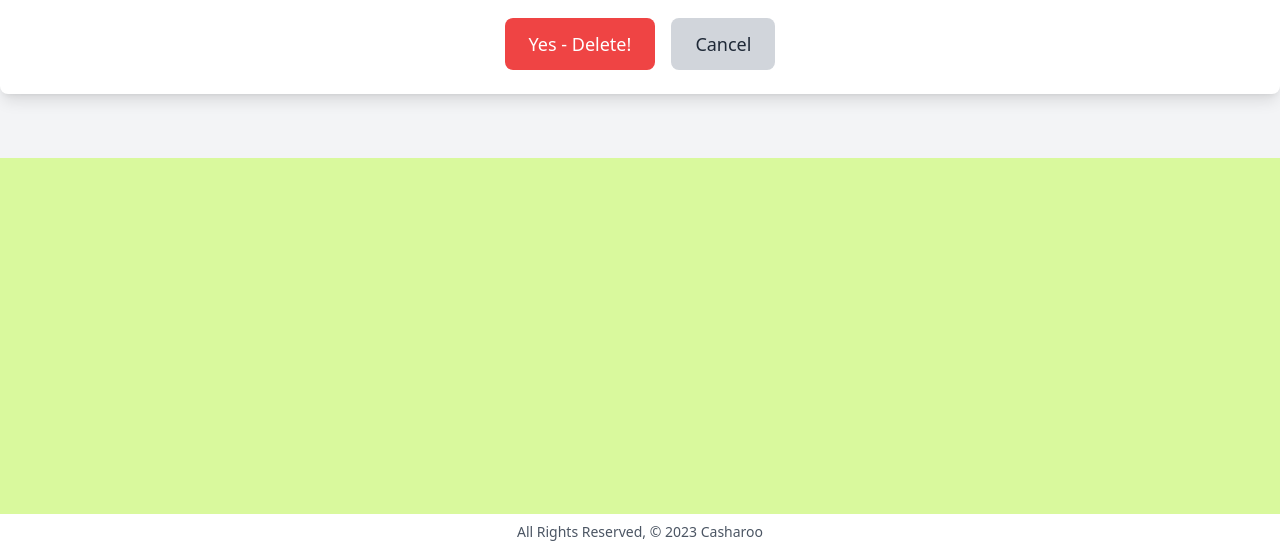
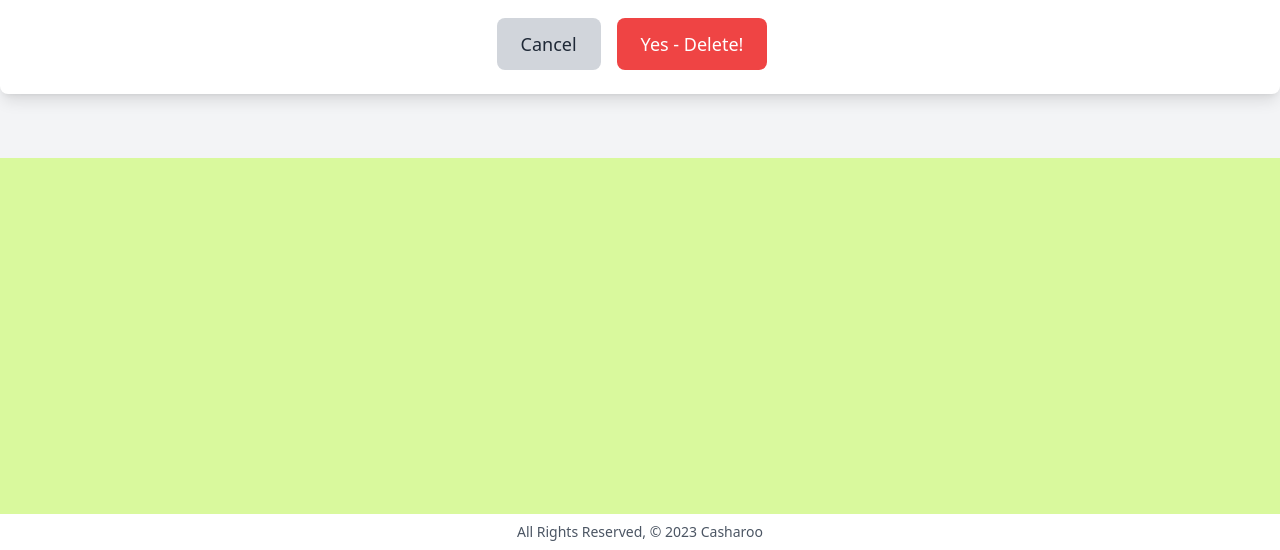
Before and after one commit to pkeen/casharoo, a Django app: page /accounts/1/transaction/1/1/delete/ in a window 1280 px wide. Shown: the part 250-800 px from the top of the page. Run offline with Django 4.2, Linux system fonts and the light colour scheme; a user stored in the database is signed in; tables that the repository leaves empty hold one stand-in row (values such as "Sample post"); style sheets or scripts are compiled from the project's sources; some libraries are stand-ins or nearby versions.

Commit message:
edit and delete buttons now work

```diff
--- a/main_app/static/css/output.css
+++ b/main_app/static/css/output.css
@@ -567,6 +567,10 @@ video {
 }
 .m-5 {
   margin: 1.25rem;
+}
+.mx-4 {
+  margin-left: 1rem;
+  margin-right: 1rem;
 }
 .mx-auto {
   margin-left: auto;
--- a/main_app/templates/base.html
+++ b/main_app/templates/base.html
@@ -8,8 +8,6 @@
 <head>
     <meta charset="UTF-8">
     <meta name="viewport" content="width=device-width, initial-scale=1.0">
-    <!-- <script src="https://cdn.tailwindcss.com"></script> -->
-    <link rel="stylesheet" href = {% static "css/style.css" %}>
     <link href="{% static 'css/output.css' %}" rel="stylesheet">
     <script src="https://cdn.jsdelivr.net/npm/chart.js"></script>
     <title>Casharoo</title>
--- a/main_app/templates/home.html
+++ b/main_app/templates/home.html
@@ -46,7 +46,7 @@
                             <a class="invisible group-hover:visible btn-main-sm"
                                 href="/accounts/{{transaction.account.id}}/transaction/{{transaction.transaction.id}}/{{transaction.id}}/update">Edit</a>
                             <a class="invisible group-hover:visible btn-danger-sm"
-                                href="{% url 'child_transaction_delete' transaction.account.id transaction.transaction.id transaction.id %}">Delete</a>
+                                href="/accounts/{{transaction.account.id}}/transaction/{{transaction.transaction.id}}/{{transaction.id}}/delete">Delete</a>
                         </td>
                     </tr>
                     {% endfor %}
--- a/main_app/templates/main_app/account_detail.html
+++ b/main_app/templates/main_app/account_detail.html
@@ -42,9 +42,9 @@
           <td class="ml-2 text-center">${{ transaction.amount }}</td>
           <td class="inline-flex justify-center flex-col">
             <a class="invisible group-hover:visible btn-main-sm"
-              href="/accounts/{{transaction.account.id}}/transaction/{{transaction.id}}/update" >Edit</a>
+              href="/accounts/{{transaction.account.id}}/transaction/{{transaction.transaction.id}}/{{transaction.id}}/update">Edit</a>
             <a class="invisible group-hover:visible btn-danger-sm"
-              href="{% url 'transaction_delete' transaction.account.id transaction.id %}">Delete</a>
+              href="/accounts/{{transaction.account.id}}/transaction/{{transaction.transaction.id}}/{{transaction.id}}/delete">Delete</a>
           </td>
         </tr>
         {% endfor %}
--- a/main_app/templates/main_app/childtransaction_confirm_delete.html
+++ b/main_app/templates/main_app/childtransaction_confirm_delete.html
@@ -5,12 +5,12 @@
     <div class="container mx-auto text-center">
       <h1 class="text-4xl font-semibold mb-4">Delete Transaction</h1>
       <div class="bg-white shadow-lg rounded-lg p-6">
-        <h4 class="text-lg font-medium mb-4">Are you sure you want to delete your transaction: <span class="text-teal-500">{{transaction.title}}</span>?</h4>
+        <h4 class="text-lg font-medium mb-4">Are you sure you want to delete your transaction: <span class="text-teal-500">{{object.title}}</span>?</h4>
         <form action="" method="POST">
           {% csrf_token %}
           <div class="flex justify-center">
-            <input type="submit" value="Yes - Delete!" class="btn bg-red-500 hover:bg-red-600 text-white px-6 py-3 rounded-lg font-medium text-lg transition duration-300 mr-4">
-            <a href="{% url 'account_detail' transaction.account.id %}" class="btn bg-gray-300 hover:bg-gray-400 text-gray-800 px-6 py-3 rounded-lg font-medium text-lg transition duration-300">Cancel</a>
+            <a href="{% url 'account_detail' object.account.id %}" class="btn bg-gray-300 hover:bg-gray-400 text-gray-800 px-6 py-3 rounded-lg font-medium text-lg transition duration-300">Cancel</a>
+            <input type="submit" value="Yes - Delete!" class="btn bg-red-500 hover:bg-red-600 text-white px-6 py-3 rounded-lg font-medium text-lg transition duration-300 mx-4">
           </div>
         </form>
       </div>
--- a/main_app/templates/main_app/childtransaction_form.html
+++ b/main_app/templates/main_app/childtransaction_form.html
@@ -34,6 +34,9 @@
             <td>{{ form.transaction_type |add_class:"input-class"}}</td>
         </tr>
         <tr>
+            <td>{{ form.transaction |add_class:"input-class hidden"}}</td>
+        </tr>
+        <tr>
             <td>{{ form.repeats.label_tag }}</td>
             <td>{{ form.repeats |add_class:"input-class"}}</td>
         </tr>
```
Lines whose indentation alone changed are shown as unchanged.
